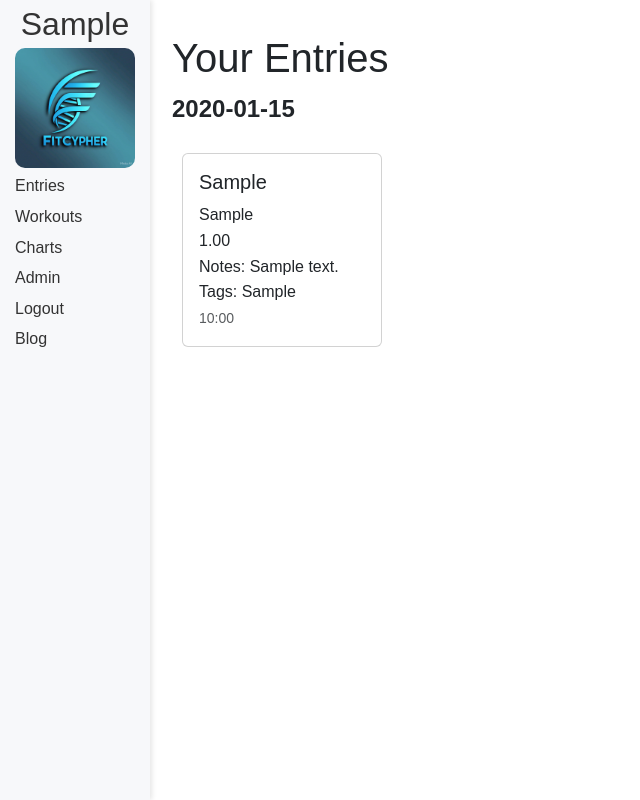
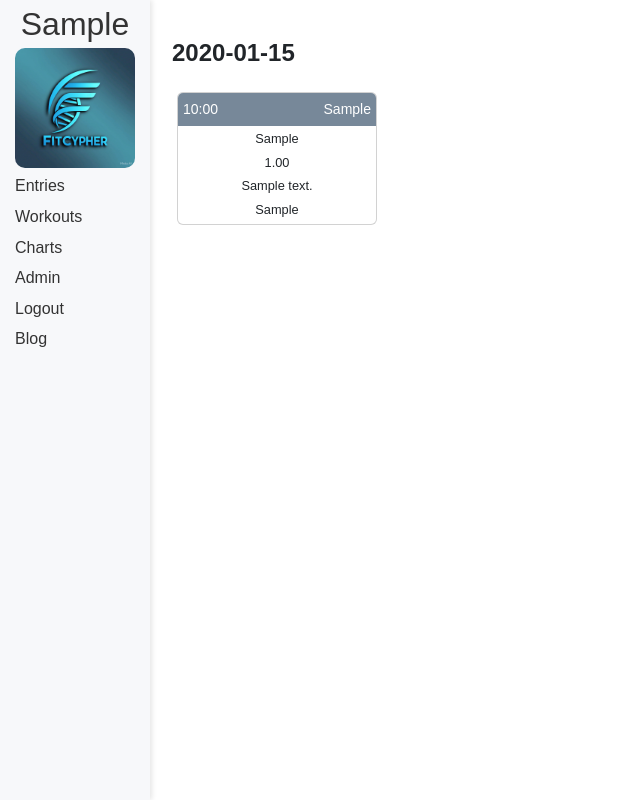
Before and after one commit to alexlaverty/fitcypher, a Django app: page /entries/ in a window 1280 px wide. Shown: the whole page, without its empty margins (0-640 px from the left). Run offline with Django 5.2, Linux system fonts and the light colour scheme; a user stored in the database is signed in; tables that the repository leaves empty hold one stand-in row (values such as "Sample post").

Commit message:
Styles the entry list to be coloured and more compact

```diff
--- a/ui/templates/entry_list.html
+++ b/ui/templates/entry_list.html
@@ -4,11 +4,10 @@
 {% block title %}Your Entries - FitCypher{% endblock %}
 
 {% block head %}
-<!-- Bootstrap CSS -->
 <style>
     .card {
-        margin: 10px;
-        flex: 1 1 calc(33.333% - 20px); /* Three cards per row with margin */
+        margin: 5px;
+        flex: 1 1 calc(33.333% - 20px);
         box-sizing: border-box;
         max-width: 200px;
     }
@@ -24,39 +23,60 @@
         display: flex;
         flex-wrap: wrap;
     }
-    .card-text {
-        margin-bottom: 0px;
+    .card-header {
+        display: flex;
+        justify-content: space-between;
+        align-items: center;
+        padding: 5px;
+        background-color: lightslategrey;
+        border-bottom: none;
+
+    }
+    .card-body {
+        padding: 0;
+        text-align: center;
+    }
+    .entry-value {
+        margin: 0.2rem 0;
+        font-size: 0.8rem;
+    }
+    .time {
+        color: #ffffff;
+        font-size: 0.875rem;
+    }
+    .tracking {
+        color: #ffffff;
+        font-size: 0.875rem;
     }
 </style>
 {% endblock %}
 
 {% block content %}
 <div class="container mt-4">
-    <h1>Your Entries</h1>
+    <!-- <h1>Your Entries</h1> -->
     {% for day, entries in grouped_entries %}
         <div class="day-group">
             <div class="day-header">{{ day }}</div>
             <div class="card-container">
                 {% for entry in entries %}
                     <div class="card">
+                        <div class="card-header">
+                            <span class="time">{{ entry.date|date:"H:i" }}</span>
+                            <span class="tracking">{{ entry.tracking }}</span>
+                        </div>
                         <div class="card-body">
-                            <h5 class="card-title">{{ entry.tracking }}</h5>
-                            <p class="card-text">
                             {% if entry.string_value %}
-                                    {{ entry.string_value }}<br>
+                                <div class="entry-value">{{ entry.string_value }}</div>
                             {% endif %}
                             {% if entry.numerical_value %}
-                                    {{ entry.numerical_value }}<br>
+                                <div class="entry-value">{{ entry.numerical_value }}</div>
                             {% endif %}
                             {% if entry.notes %}
-                                    Notes: {{ entry.notes }}<br>
+                                <div class="entry-value">{{ entry.notes }}</div>
                             {% endif %}
                             {% if entry.tags %}
-                                    Tags: {{ entry.tags }}<br>
+                                <div class="entry-value">{{ entry.tags }}</div>
                             {% endif %}
-                                <!-- Source: {{ entry.source }} -->
-                            </p>
-                            <small class="text-muted">{{ entry.date|date:"H:i" }}</small>
                         </div>
                     </div>
                 {% endfor %}
```
Lines whose indentation alone changed are shown as unchanged.
